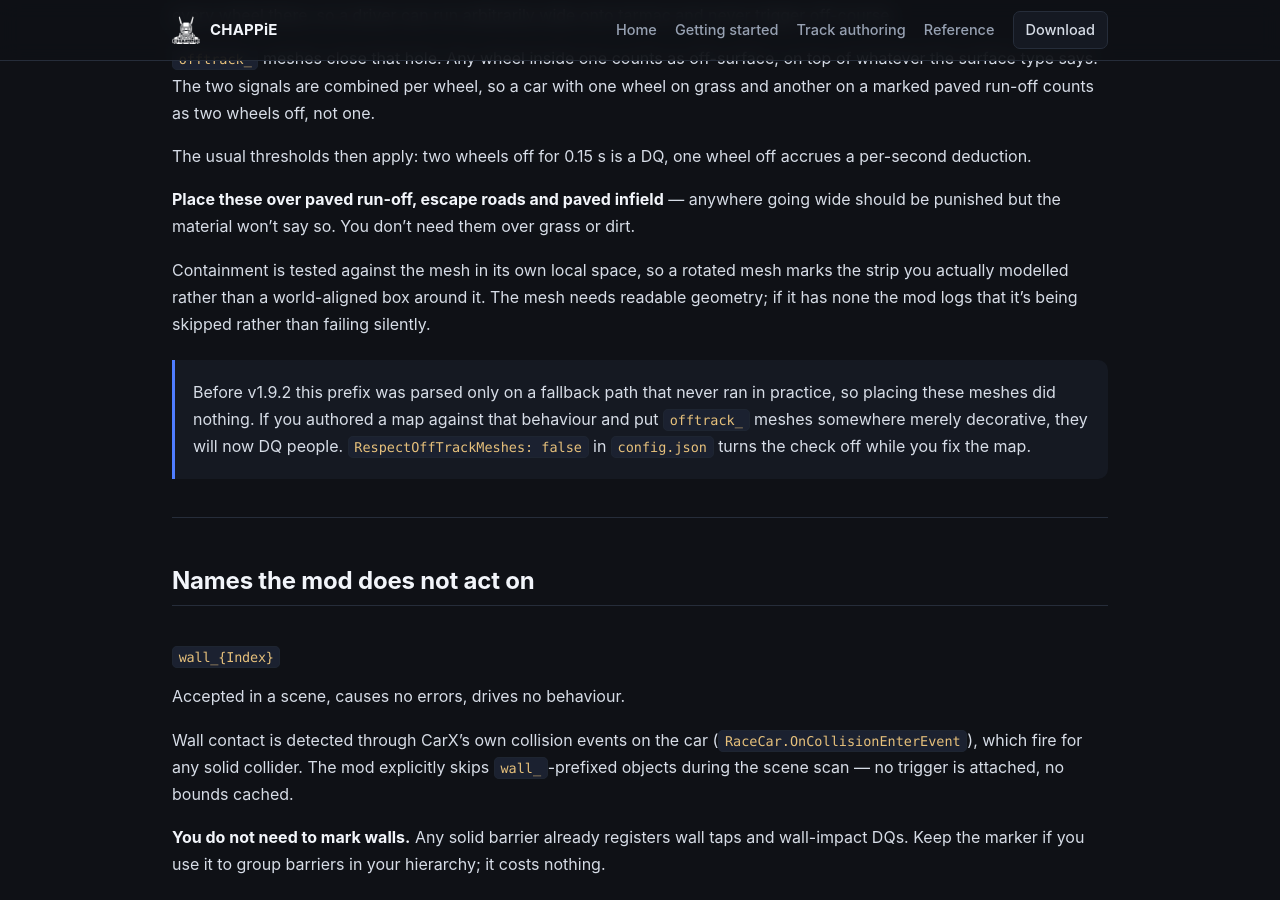
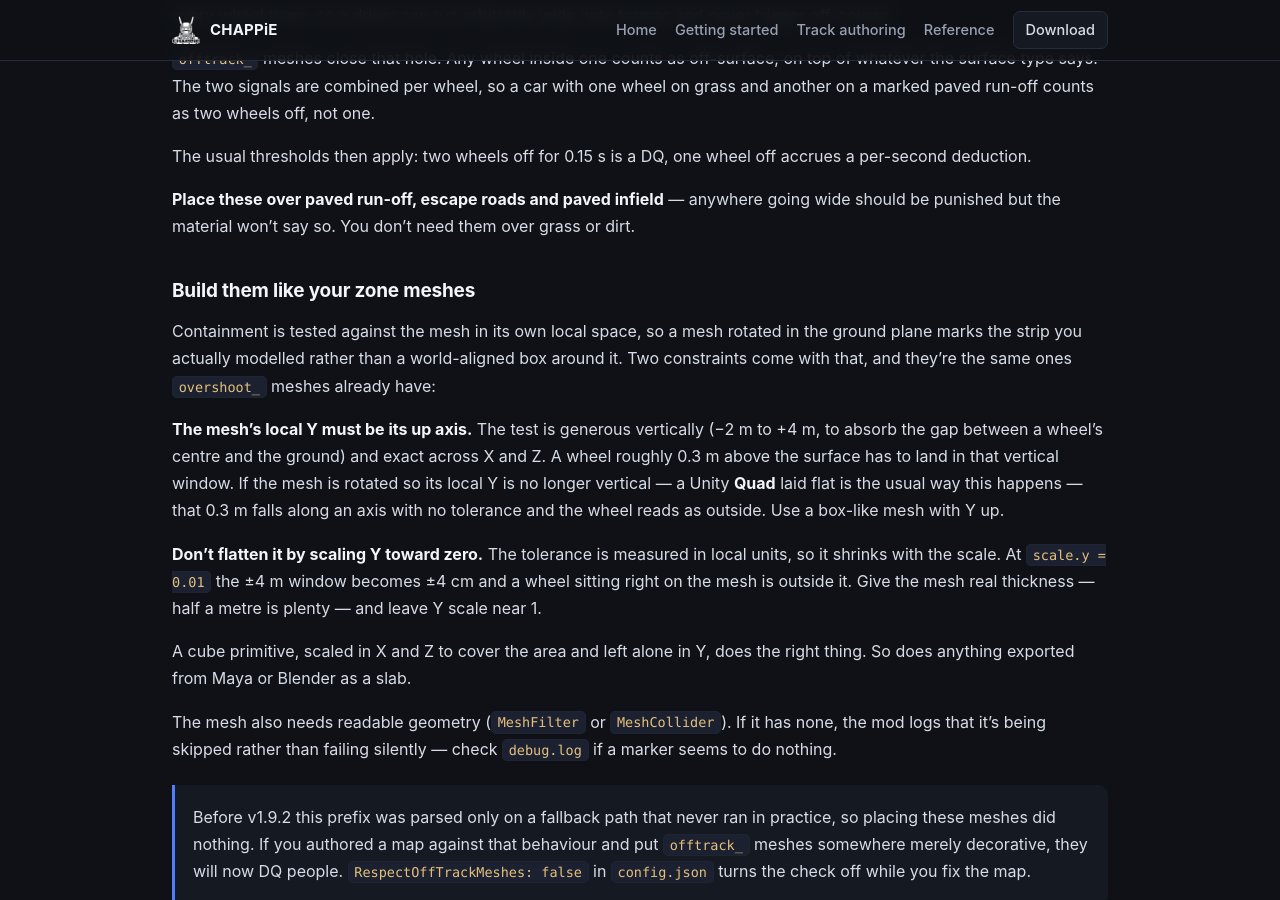
Before and after one commit to StuartLTL/udsm_drift_scoring_sdk, a Jekyll site: the page built from docs/reference/naming-contract.md, in a window 1280 px wide and 900 px high, scrolled down 3829 px. Built offline with Jekyll 4.4.1, drawn with Linux system fonts in a browser that asks for light colours; our own code applies the rules of GitHub Pages for plain Markdown files.

Commit message:
sync: SDK from private @ a9d38cd

```diff
--- a/docs/_data/build.yml
+++ b/docs/_data/build.yml
@@ -8,4 +8,4 @@ mod_sha256: "19a70ad6604771177fa9404b4f0124d8be9032be211c9fe761befb31cce21252"
 sdk_date: "2026-08-07"
 sdk_size: "11 KB"
 sdk_sha256: "6df454c810cdfb2c6ab4cb892f2b38aa4e0f3930ac61457ab13084674635eb9b"
-source_commit: "de90c8a"
+source_commit: "a9d38cd"
--- a/docs/reference/naming-contract.md
+++ b/docs/reference/naming-contract.md
@@ -110,7 +110,17 @@ The usual thresholds then apply: two wheels off for 0.15 s is a DQ, one wheel of
 
 **Place these over paved run-off, escape roads and paved infield** — anywhere going wide should be punished but the material won't say so. You don't need them over grass or dirt.
 
-Containment is tested against the mesh in its own local space, so a rotated mesh marks the strip you actually modelled rather than a world-aligned box around it. The mesh needs readable geometry; if it has none the mod logs that it's being skipped rather than failing silently.
+### Build them like your zone meshes
+
+Containment is tested against the mesh in its own local space, so a mesh rotated in the ground plane marks the strip you actually modelled rather than a world-aligned box around it. Two constraints come with that, and they're the same ones `overshoot_` meshes already have:
+
+**The mesh's local Y must be its up axis.** The test is generous vertically (−2 m to +4 m, to absorb the gap between a wheel's centre and the ground) and exact across X and Z. A wheel roughly 0.3 m above the surface has to land in that vertical window. If the mesh is rotated so its local Y is no longer vertical — a Unity **Quad** laid flat is the usual way this happens — that 0.3 m falls along an axis with no tolerance and the wheel reads as outside. Use a box-like mesh with Y up.
+
+**Don't flatten it by scaling Y toward zero.** The tolerance is measured in local units, so it shrinks with the scale. At `scale.y = 0.01` the ±4 m window becomes ±4 cm and a wheel sitting right on the mesh is outside it. Give the mesh real thickness — half a metre is plenty — and leave Y scale near 1.
+
+A cube primitive, scaled in X and Z to cover the area and left alone in Y, does the right thing. So does anything exported from Maya or Blender as a slab.
+
+The mesh also needs readable geometry (`MeshFilter` or `MeshCollider`). If it has none, the mod logs that it's being skipped rather than failing silently — check `debug.log` if a marker seems to do nothing.
 
 > Before v1.9.2 this prefix was parsed only on a fallback path that never ran in practice, so placing these meshes did nothing. If you authored a map against that behaviour and put `offtrack_` meshes somewhere merely decorative, they will now DQ people. `RespectOffTrackMeshes: false` in `config.json` turns the check off while you fix the map.
 
```
